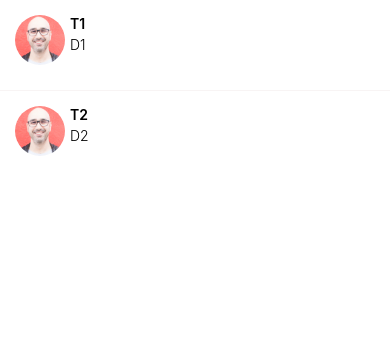
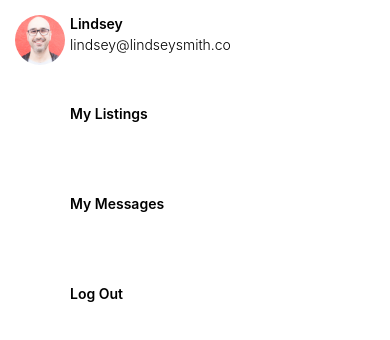
Before and after one commit to campbelllm/doneWithIt, a React Native app: screen / in a window 390 px wide. Shown: the top 340 px of the page. Built offline with nearby package versions, Linux system fonts and the light colour scheme.

Commit message:
add MyAccount screen

```diff
--- a/App.js
+++ b/App.js
@@ -14,10 +14,10 @@ import Button from './components/Button/Button';
 import Card from './components/Card/Card';
 import ListingScreen from './screens/ListingScreen/ListingScreen';
 import Messages from './screens/Messages/Messages'
+import MyAccount from './screens/MyAccount/MyAccount'
 export default function App() {
 	return (
-		<Messages
-		/>
+		<MyAccount/>
 	);
 }
 
--- /dev/null
+++ b/screens/MyAccount/MyAccount.js
@@ -0,0 +1,51 @@
+import React from 'react';
+import { View } from 'react-native';
+import Screen from '../../components/Screen/Screen';
+import styles from './myAccountStyles';
+import { MaterialCommunityIcons } from '@expo/vector-icons';
+import ListItem from '../../components/ListItem/ListItem';
+import colors from '../../config/colors'
+
+function MyAccount(props) {
+	return (
+		<Screen style={styles.main}>
+			<ListItem
+				style={styles.user}
+				image={require('../../assets/mosh.jpg')}
+				name={'Lindsey'}
+				listings={'lindsey@lindseysmith.co'}
+			/>
+			<View style={styles.list}>
+                <ListItem
+                    style={styles.listings}
+                //     image={<MaterialCommunityIcons
+				// 	name="format-list-bulleted"
+				// 	size={35}
+				// 	color= {colors.primary}
+				// />}
+                    name={'My Listings'}
+                    />
+                <ListItem
+                    style={styles.messages}
+                //     image={<MaterialCommunityIcons
+				// 	name="email"
+				// 	size={35}
+				// 	color= {colors.secondary}
+				// />}
+                    name={'My Messages'}
+                    />
+			</View>
+            <ListItem
+                style={styles.logOut}
+                // image={<MaterialCommunityIcons
+				// 	name="logout"
+				// 	size={35}
+				// 	color="#ffe66d"
+				// />}
+                name={'Log Out'}
+            />
+		</Screen>
+	);
+}
+
+export default MyAccount;
--- /dev/null
+++ b/screens/MyAccount/myAccountStyles.js
@@ -0,0 +1,26 @@
+import { StyleSheet } from 'react-native'
+import colors from '../../config/colors'
+
+const styles = StyleSheet.create({
+    main: {
+        flex:1,
+        backgroundColor: 'yellow'
+    },
+    user: {
+
+    },
+    list: {
+
+    },
+    listings: {
+
+    },
+    messages: {
+
+    },
+    logOut: {
+
+    }
+})
+
+export default styles;
```
